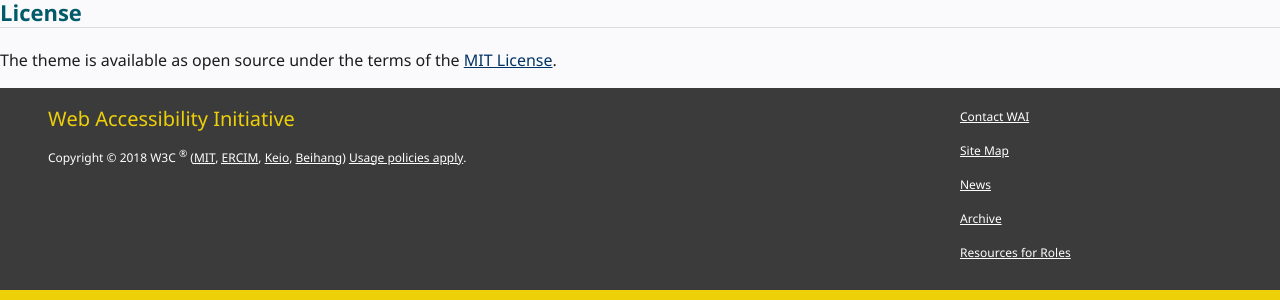
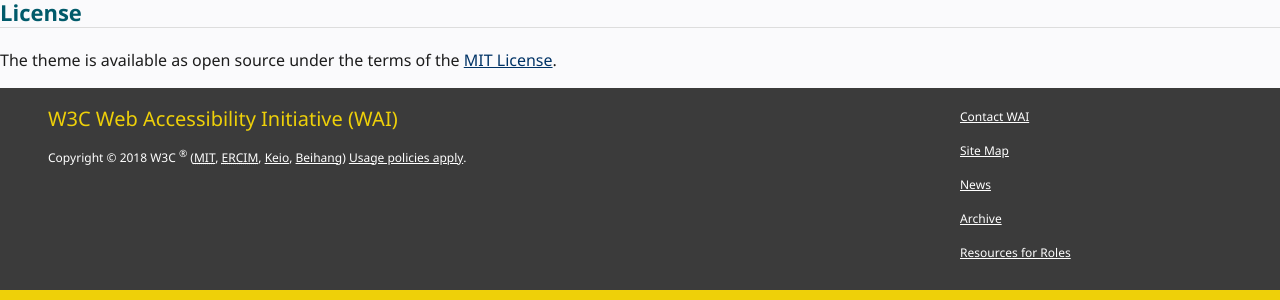
Before and after one commit to w3c/wai-website-theme, a Jekyll site: the page built from README.md, in a window 1280 px wide. Shown: the part 1366-1666 px from the top of the page. Built offline with Jekyll 4.4.1, drawn with Linux system fonts in a browser that asks for light colours; cached includes are drawn as plain includes; our own code applies the rules of GitHub Pages for plain Markdown files.

Commit message:
one more from https://github.com/w3c/wai-website-design/issues/138

```diff
--- a/_includes/footer.html
+++ b/_includes/footer.html
@@ -9,7 +9,7 @@
 
 <footer class="site-footer grid-4q">
   <div class="q1-start q3-end">
-    <p><a class="largelink" href="https://w3.org/WAI/">Web Accessibility Initiative</a></p>
+    <p><a class="largelink" href="https://w3.org/WAI/">W3C Web Accessibility Initiative (WAI)</a></p>
     <p>{{site.claim}}</p>
     <p>Copyright &#xA9; 2018 W3C <sup>&#xAE;</sup> (<a href="http://www.csail.mit.edu/"><abbr title="Massachusetts Institute of Technology">MIT</abbr></a>, <a href="http://www.ercim.eu/"><abbr title="European Research Consortium for Informatics and Mathematics">ERCIM</abbr></a>, <a href="http://www.keio.ac.jp/">Keio</a>, <a href="http://ev.buaa.edu.cn/">Beihang</a>) <a href="/Consortium/Legal/ipr-notice">Usage policies apply</a>.</p>
   </div>
```
